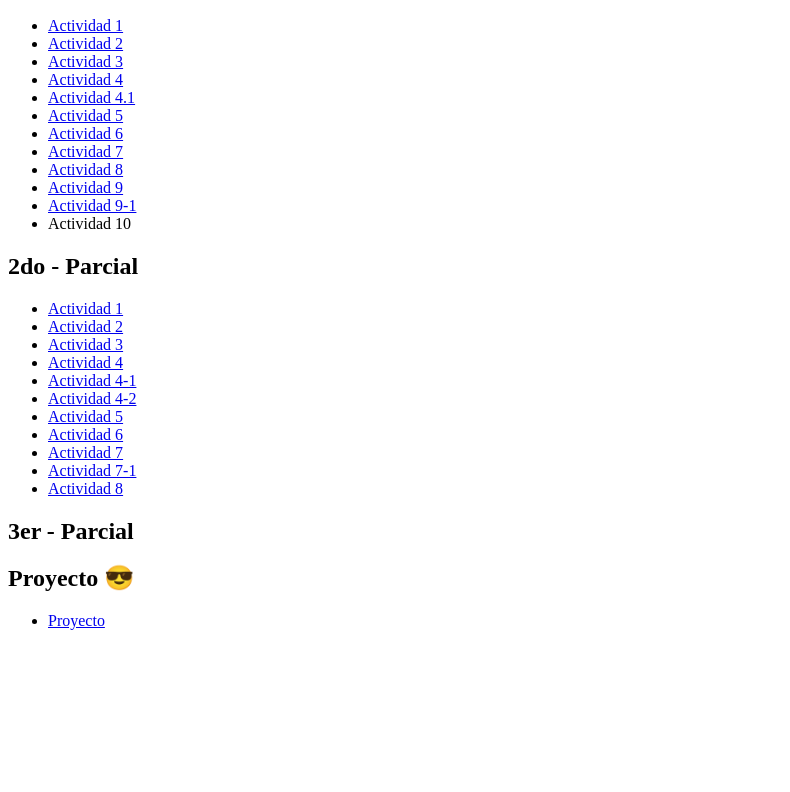
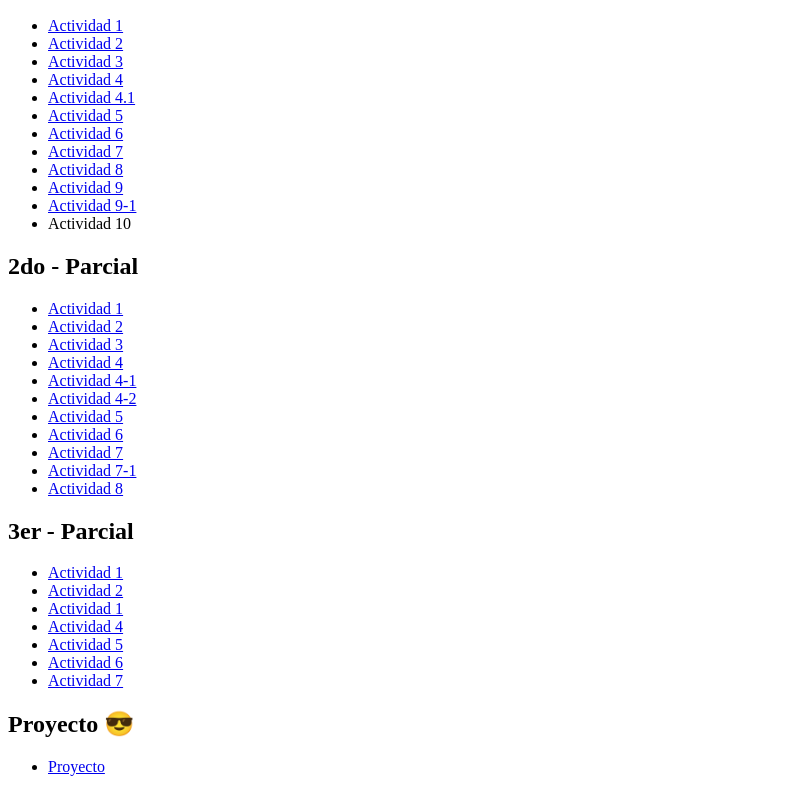
Before and after one commit to EdwinEsquiveI/EdwinEsquiveI.github.io, a plain HTML site: page index.html in a window 1280 px wide. Shown: the part 110-902 px from the top of the page, without its empty margins (0-790 px from the left). Before the commit the page ends 800 px from the top, so only its background shows below. Drawn offline with Linux system fonts and the light colour scheme.

Commit message:
Update index.html

```diff
--- a/index.html
+++ b/index.html
@@ -44,6 +44,16 @@
         <li><a href="u2act8.html">Actividad 8</a> </li>
     </ul>
     <h2> 3er - Parcial </h2>
+    <ul>
+        <li><a href="act1u3.html">Actividad 1</a></li>
+        <li><a href="act2u3.html">Actividad 2</a></li>
+        <li><a href="act3u3.html">Actividad 1</a></li>
+        <li><a href="act4u3.html">Actividad 4</a></li>
+        <li><a href="act5u3.html">Actividad 5</a></li>
+        <li><a href="act6u3.html">Actividad 6</a></li>
+        <li><a href="act7u3.html">Actividad 7</a></li>
+
+    </ul>
     <h2>   Proyecto 😎 </h2>
     <ul>
         <li> <a href="proyecto.html">Proyecto</a></li>
```
